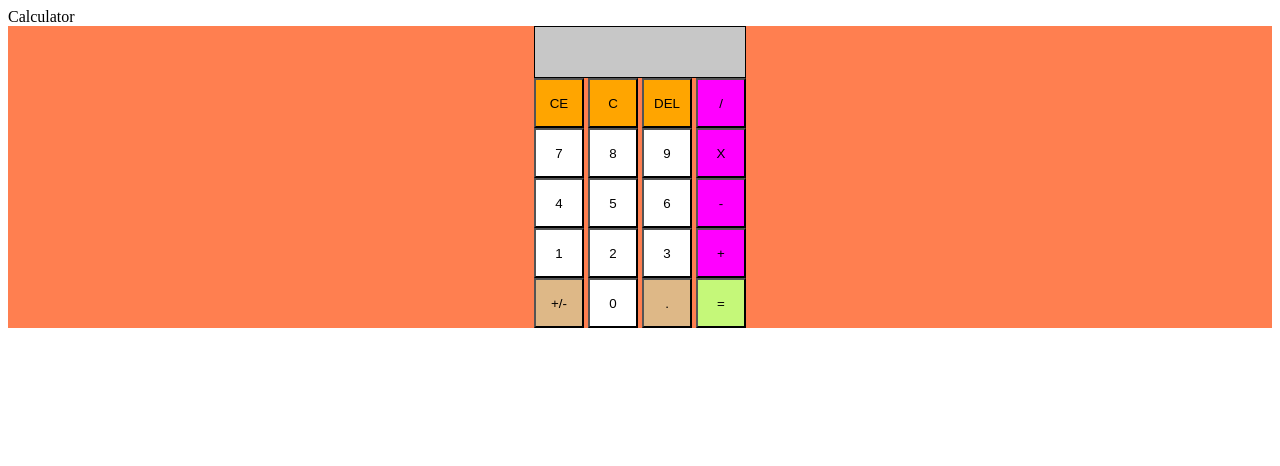
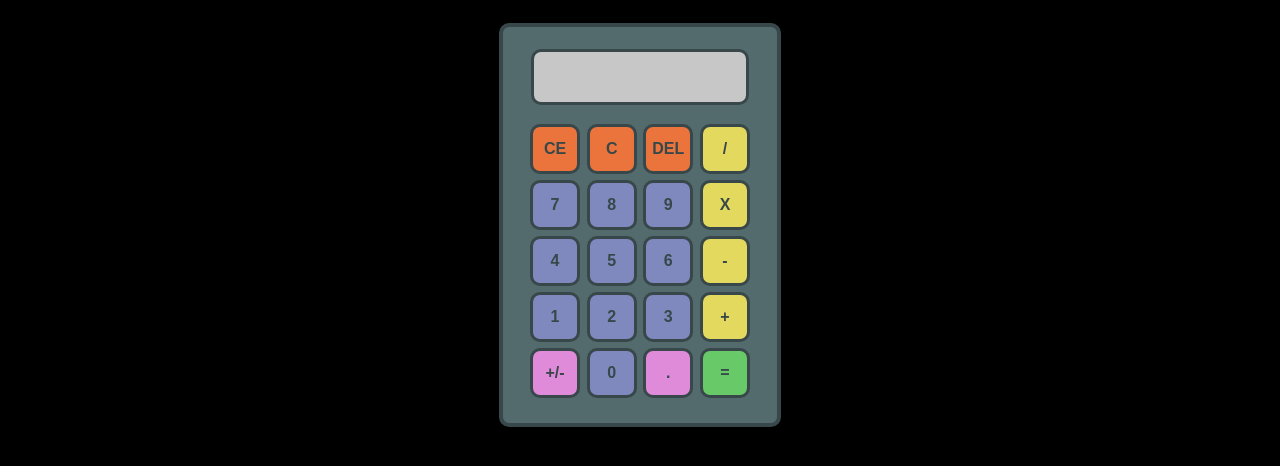
Before and after one commit to livingicon/calculator, a plain HTML site: page index.html in a window 1280 px wide. Drawn offline with Linux system fonts and the light colour scheme.

Commit message:
Finalize styling

```diff
--- a/style.css
+++ b/style.css
@@ -1,46 +1,75 @@
+body {
+  font-family: monospace;
+  display: flex;
+  flex-direction: column;
+  align-items: center;
+  background-color: black;
+}
+
+h1 {
+  color: rgb(199, 199, 199);
+}
+
 #calculator {
   display: flex;
   flex-direction: column;
   align-items: center;
-}
-
-#calculator {
-  background-color: coral;
+  background-color: rgb(84, 107, 110);
+  max-width: 230px;
+  min-width: 230px;
+  padding: 22px;
+  border: solid rgb(56, 71, 73) 4px;
+  border-radius: 10px;
 }
 
 #displayBack {
   height: 50px;
-  width: 210px;
+  width: 212px;
   background-color: rgb(199, 199, 199);
-  border: solid black 1px;
+  border: solid rgb(56, 71, 73) 3px;
+  border-radius: 10px;
   text-align: right;
 }
 
+#displayContent {
+  font-size: 30px;
+  margin: 7px;
+  color: rgb(56, 71, 73);
+}
+
 #buttons {
-  max-width: 212px;
+  max-width: 226px;
+  padding-top: 16px;
+  display: flex;
+  flex-wrap: wrap;
+  justify-content: space-between;
 }
 
 button {
   width: 50px;
   height: 50px;
+  font-weight: bold;
+  font-size: 16px;
+  border-radius: 10px;
+  color:rgb(56, 71, 73);
+  border-style: none;
+  border-radius: 10px;
+  border: solid rgb(56, 71, 73) 3px;
+  margin: 3px;
 }
 
 .remove {
-  background-color: orange;
+  background-color: rgb(235, 116, 61);
 }
-
 .number {
-  background-color: white;
+  background-color: rgb(127, 137, 190);
 }
-
 .extra {
-  background-color: burlywood;
+  background-color: rgb(223, 139, 218);
 }
-
 .operation {
-  background-color: fuchsia;
+  background-color: rgb(226, 217, 94);
 }
-
 #equal {
-  background-color: rgb(197, 248, 121);
+  background-color: rgb(103, 201, 103);
 }
```
